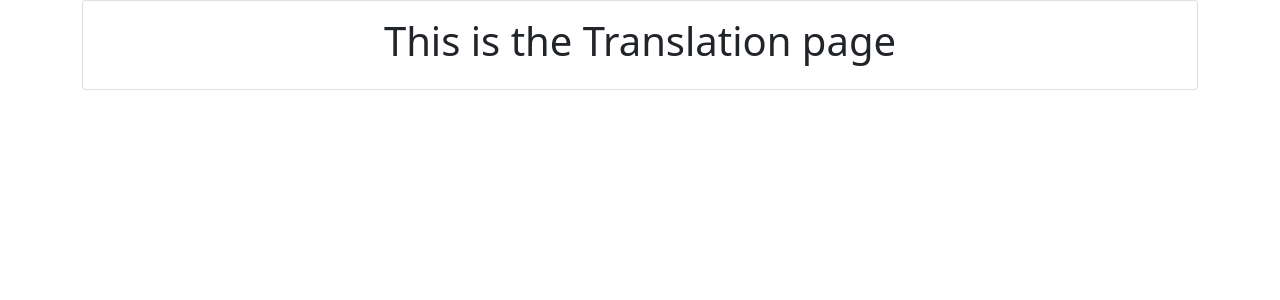
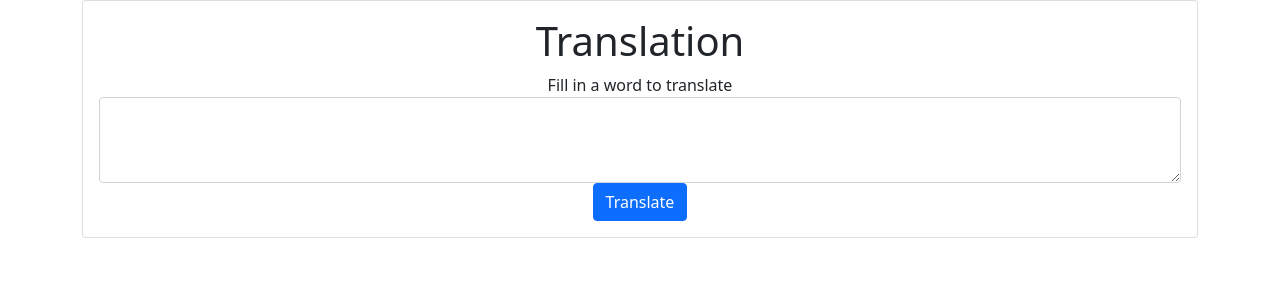
Before and after one commit to M-Sahin/sign-language-translator, a React (Create React App) app: page /translation in a window 1280 px wide. Shown: the top 300 px of the page. Built offline with nearby package versions, Linux system fonts and the light colour scheme.

Commit message:
translation page
translation page, that shows the images of the typed letters

```diff
--- a/src/components/translation/translationView.jsx
+++ b/src/components/translation/translationView.jsx
@@ -1,9 +1,34 @@
 import React from 'react'
 
 function Translation() {
+
+    const [letters, setLetters] = React.useState([])
+
+    let textInput = React.createRef();
+
+    const translate = event =>{
+
+        let currentText = textInput.current.value
+        let splitText = currentText.replace(/ /g, "").split('')
+        setLetters(splitText)
+    }
+
     return (
         <div>
-            <h1>This is the Translation page</h1>
+            <h1>Translation</h1>
+            <div className="form-group">
+                <label htmlFor="exampleFormControlTextarea1">Fill in a word to translate</label>
+                <textarea ref={textInput} className="form-control" id="exampleFormControlTextarea1" rows="3"></textarea>
+            </div>
+
+            <div id = 'handSigns'>
+                {letters.map((letter)=>{
+                    return <img  src={require('../../assets/handSigns/' + letter + '.png')} />
+                }
+
+                )}
+            </div>
+            <button onClick={ translate } type="button" className="btn btn-primary">Translate</button>
         </div>
     )
 }
```
Also changed, not shown: src/assets/handSigns/index.js (added, +28 -0 lines).
